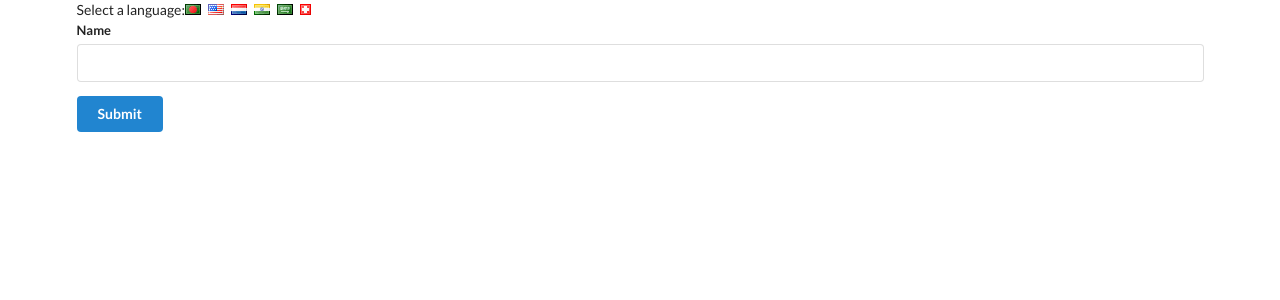
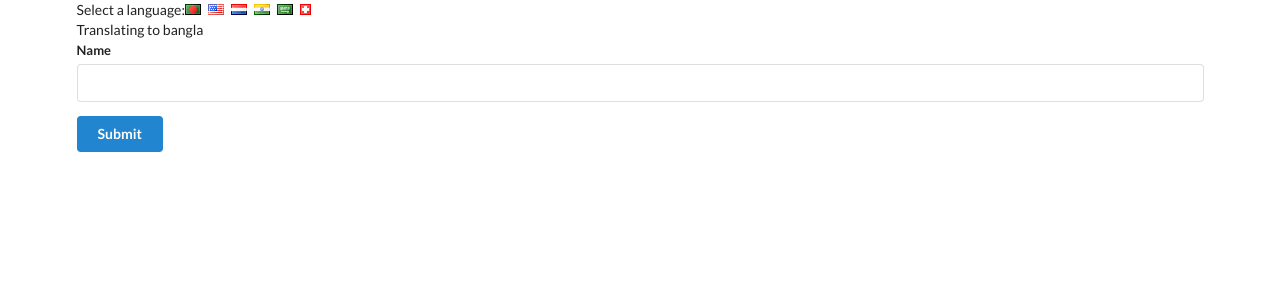
Before and after one commit to ismatfarjana/Context-system-with-React, a React (Create React App) app: page / in a window 1280 px wide. Shown: the top 300 px of the page. Built offline with nearby package versions, Linux system fonts and the light colour scheme.

Commit message:
the data flow

```diff
--- a/src/components/App.js
+++ b/src/components/App.js
@@ -37,6 +37,7 @@ class App extends React.Component {
             onClick={() => this.onLanguageChange("mandarin")}
           />
         </div>
+        Translating to {this.state.language}
         <UserCreate />
       </div>
     );
@@ -49,3 +50,9 @@ export default App;
 // initalize state obj with initial language
 // add icon with flag
 //next: add clickeventhandler on both flags, make sure anytime user selects either one we  call some callback function that will updat eour currently selected language
+
+//a context system is: communicating some infor from parent to child component. to do that we need context object of data flow
+
+//in the context object, data can come in two ways: default value or parent componenet/provider
+
+//when the info/data go out of the context object: we can reference it to either the this.context property inside a nested chid component or to another component(Consumer component) inside the nested child component
```
